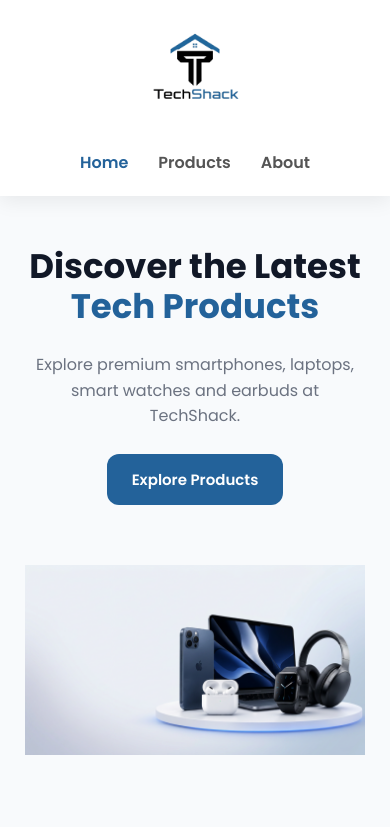
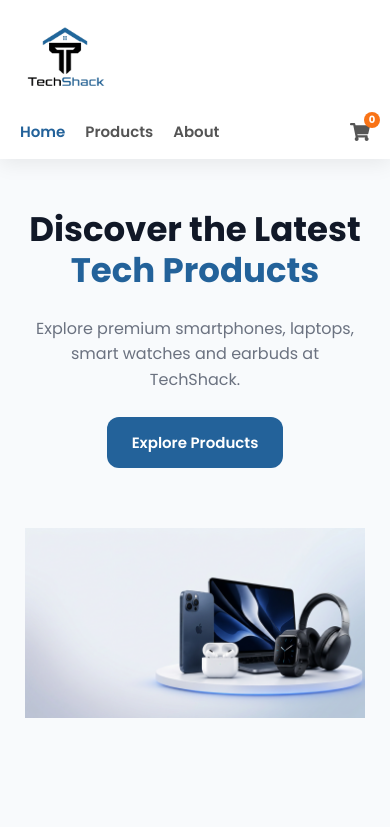
Before and after one commit to imabdurehman/product-catalog-app, a React (Create React App) app: page / in a window 390 px wide. Shown: the top 827 px of the page. Built offline with nearby package versions, Linux system fonts and the light colour scheme.

Commit message:
Add cart page, cart icon, and cart route

```diff
--- a/src/App.jsx
+++ b/src/App.jsx
@@ -5,6 +5,7 @@ import About from "./pages/about/About";
 import Products from "./pages/products/Products";
 import ProductDetails from "./pages/productdetails/ProductDetails";
 import PageNotFound from "./pages/pagenotfound/PageNotFound";
+import Cart from "./pages/cart/Cart";
 
 function App() {
   return (
@@ -14,6 +15,7 @@ function App() {
         <Route path="/about" element={<About />}></Route>
         <Route path="/products" element={<Products />}></Route>
         <Route path="/product/:id" element={<ProductDetails />}></Route>
+        <Route path="/cart" element={<Cart />}></Route>
         <Route path="*" element={<PageNotFound />}></Route>
       </Routes>
     </div>
--- a/src/components/nav/Nav.jsx
+++ b/src/components/nav/Nav.jsx
@@ -2,6 +2,7 @@ import React from "react";
 import { NavLink } from "react-router-dom";
 import logo from "../../assets/techshack-logo-black.png";
 import styles from "./Nav.module.css";
+import { FaShoppingCart } from "react-icons/fa";
 
 const Nav = () => {
   const activeCheck = ({ isActive }) => (isActive ? styles.active : "");
@@ -19,14 +20,25 @@ const Nav = () => {
               Home
             </NavLink>
           </li>
+
           <li>
             <NavLink to="/products" className={activeCheck}>
               Products
             </NavLink>
           </li>
+
           <li>
             <NavLink to="/about" className={activeCheck}>
               About
+            </NavLink>
+          </li>
+
+          <li>
+            <NavLink to="/cart" className={activeCheck}>
+              <div className={styles.cartWrapper}>
+                <FaShoppingCart className={styles.cartIcon} />
+                <span>0</span>
+              </div>
             </NavLink>
           </li>
         </ul>
--- a/src/components/nav/Nav.module.css
+++ b/src/components/nav/Nav.module.css
@@ -35,15 +35,24 @@
   display: flex;
   align-items: center;
   gap: 35px;
+
   list-style: none;
+  margin: 0;
+  padding: 0;
 }
 
 .navContainer ul li a {
   position: relative;
+
+  display: flex;
+  align-items: center;
+
   text-decoration: none;
+
   color: #555;
   font-size: 17px;
   font-weight: 600;
+
   transition: color 0.3s ease;
 }
 
@@ -53,6 +62,7 @@
 
 .navContainer ul li a::after {
   content: "";
+
   position: absolute;
   left: 50%;
   bottom: -8px;
@@ -77,47 +87,107 @@
   color: #23629a !important;
 }
 
-/* ---------------- Tablet ---------------- */
+/* Cart Icon */
+
+.cartWrapper {
+  position: relative;
+
+  display: flex;
+  align-items: center;
+  justify-content: center;
+}
+
+.cartIcon {
+  font-size: 22px;
+}
+
+.cartWrapper span {
+  position: absolute;
+
+  top: -12px;
+  right: -12px;
+
+  width: 18px;
+  height: 18px;
+
+  display: flex;
+  align-items: center;
+  justify-content: center;
+
+  border-radius: 50%;
+
+  background: #f97316;
+  color: white;
+
+  font-size: 11px;
+  font-weight: 700;
+}
+
+/* Tablet */
 
 @media (max-width: 992px) {
   .navContainer {
     padding: 0 30px;
   }
 
-  .navContainer img {
-    width: 100px;
-  }
-
   .navContainer ul {
-    gap: 30px;
+    gap: 25px;
   }
 }
 
-/* ---------------- Mobile ---------------- */
+/* Mobile */
 
 @media (max-width: 768px) {
   .navContainer {
     height: auto;
-    padding: 20px;
-    flex-direction: column;
-    gap: 30px;
+
+    padding: 15px 20px;
+
+    flex-direction: row;
+    flex-wrap: wrap;
+
+    gap: 15px;
   }
 
   .navContainer img {
-    width: 100px;
+    width: 90px;
   }
 
   .navContainer ul {
-    gap: 30px;
-    flex-wrap: wrap;
-    justify-content: center;
+    width: 100%;
+
+    display: flex;
+    align-items: center;
+
+    gap: 20px;
+
+    justify-content: flex-start;
+
+    flex-wrap: nowrap;
+
+    padding: 0;
+    margin: 0;
+  }
+
+  .navContainer ul li:last-child {
+    margin-left: auto;
   }
 
   .navContainer ul li a {
-    font-size: 16px;
+    font-size: 15px;
   }
 
-  .navContainer ul li a::after {
-    bottom: -5px;
+  .cartIcon {
+    font-size: 20px;
+  }
+
+  .cartWrapper span {
+    top: -10px;
+    right: -10px;
+
+    width: 16px;
+    height: 16px;
+
+    font-size: 10px;
   }
 }
--- /dev/null
+++ b/src/pages/cart/Cart.jsx
@@ -0,0 +1,7 @@
+import React from "react";
+
+const Cart = () => {
+  return <div>Cart</div>;
+};
+
+export default Cart;
```
Also changed, not shown: src/pages/cart/Cart.module.css (added).
